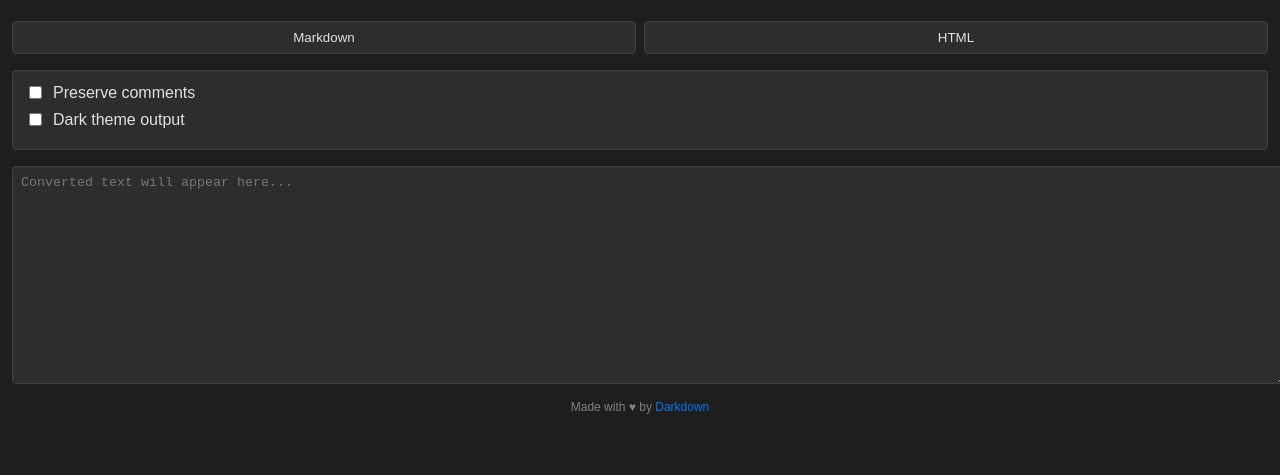
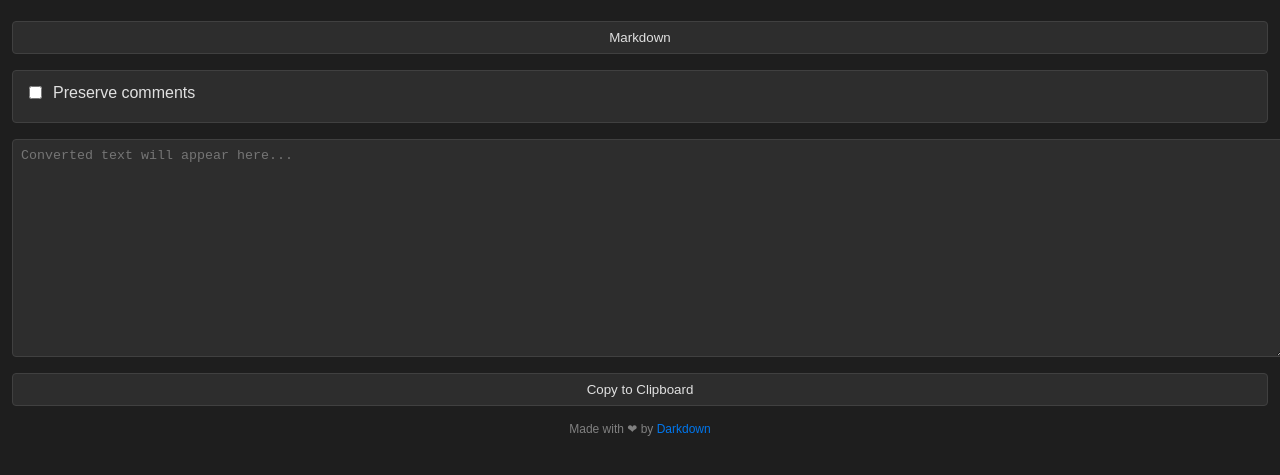
Before and after one commit to MaxGhenis/darkdown, a website: page sidebar.html in a window 1280 px wide. Shown: the part 91-566 px from the top of the page. Drawn offline with Linux system fonts and the light colour scheme.

Commit message:
remove unused buttons

```diff
--- a/sidebar.html
+++ b/sidebar.html
@@ -94,13 +94,12 @@
   </head>
   <body>
     <header class="logo-container">
-      <!-- Use the GitHub raw URL so the logo is publicly accessible -->
       <img src="https://raw.githubusercontent.com/MaxGhenis/darkdown/main/logo.png" alt="Darkdown" class="logo">
     </header>
     <main>
+      <!-- Only one conversion button is displayed -->
       <div class="button-container">
         <button onclick="convertToMarkdown()">Markdown</button>
-        <button onclick="convertToHTML()">HTML</button>
       </div>
       <div class="options">
         <div class="checkbox-group">
@@ -109,32 +108,25 @@
             Preserve comments
           </label>
         </div>
-        <div class="checkbox-group">
-          <label>
-            <input type="checkbox" id="dark_theme_output">
-            Dark theme output
-          </label>
-        </div>
       </div>
       <textarea id="output" readonly placeholder="Converted text will appear here..."></textarea>
+      <!-- New Copy button -->
+      <div class="button-container">
+        <button id="copyBtn" onclick="copyOutput()">Copy to Clipboard</button>
+      </div>
     </main>
     <footer class="footer">
-      Made with ♥ by <a href="https://github.com/MaxGhenis/darkdown" target="_blank">Darkdown</a>
+      Made with &#10084; by <a href="https://github.com/MaxGhenis/darkdown" target="_blank">Darkdown</a>
     </footer>
     <script>
-      // Configuration object for conversion options
+      // Configuration object for conversion options (without darkThemeOutput)
       const config = {
-        preserveComments: false,
-        darkThemeOutput: false
+        preserveComments: false
       };
 
-      // Update configuration when checkboxes change
+      // Update configuration when the preserve comments checkbox changes
       document.getElementById('preserve_comments').addEventListener('change', (e) => {
         config.preserveComments = e.target.checked;
-      });
-
-      document.getElementById('dark_theme_output').addEventListener('change', (e) => {
-        config.darkThemeOutput = e.target.checked;
       });
 
       function convertToMarkdown() {
@@ -146,32 +138,35 @@
           .convertToMarkdown(config);
       }
 
-      function convertToHTML() {
-        const output = document.getElementById('output');
-        output.value = 'Converting to HTML...';
-        google.script.run
-          .withSuccessHandler(showResult)
-          .withFailureHandler(showError)
-          .convertToHTML(config);
-      }
-
       function showResult(result) {
         const output = document.getElementById('output');
         output.value = result;
-        // Automatically copy the result to clipboard
-        output.select();
-        document.execCommand('copy');
-        // Show temporary success message
-        const originalValue = output.value;
-        output.value = 'Copied to clipboard!';
-        setTimeout(() => {
-          output.value = originalValue;
-        }, 1000);
       }
 
       function showError(error) {
         document.getElementById('output').value = 'Error: ' + error;
       }
+
+      // New copy-to-clipboard functionality
+      function copyOutput() {
+        const output = document.getElementById('output');
+        if (navigator.clipboard) {
+          navigator.clipboard.writeText(output.value).then(() => {
+            const copyBtn = document.getElementById('copyBtn');
+            const originalText = copyBtn.textContent;
+            copyBtn.textContent = "Copied!";
+            setTimeout(() => {
+              copyBtn.textContent = originalText;
+            }, 1000);
+          }).catch((err) => {
+            console.error('Failed to copy: ', err);
+          });
+        } else {
+          // Fallback for older browsers
+          output.select();
+          document.execCommand('copy');
+        }
+      }
     </script>
   </body>
 </html>
```
